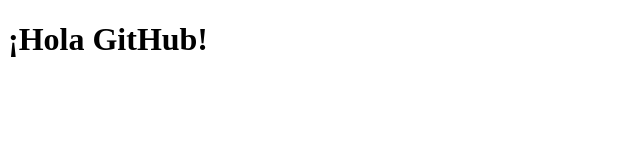
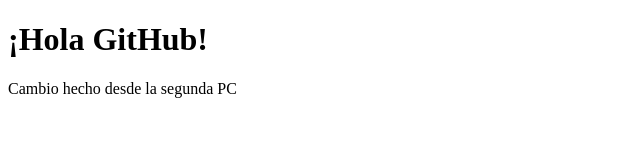
Before and after one commit to GerCommit/proyecto-ejemplo, a plain HTML site: page index.html in a window 1280 px wide. Shown: the whole page, without its empty margins (0-640 px from the left). Drawn offline with Linux system fonts and the light colour scheme.

Commit message:
Agregé otro párrafo desde otra PC

```diff
--- a/index.html
+++ b/index.html
@@ -7,3 +7,4 @@
     <h1>¡Hola GitHub!</h1>
 </body>
 </html>
+<p>Cambio hecho desde la segunda PC</p>
```
